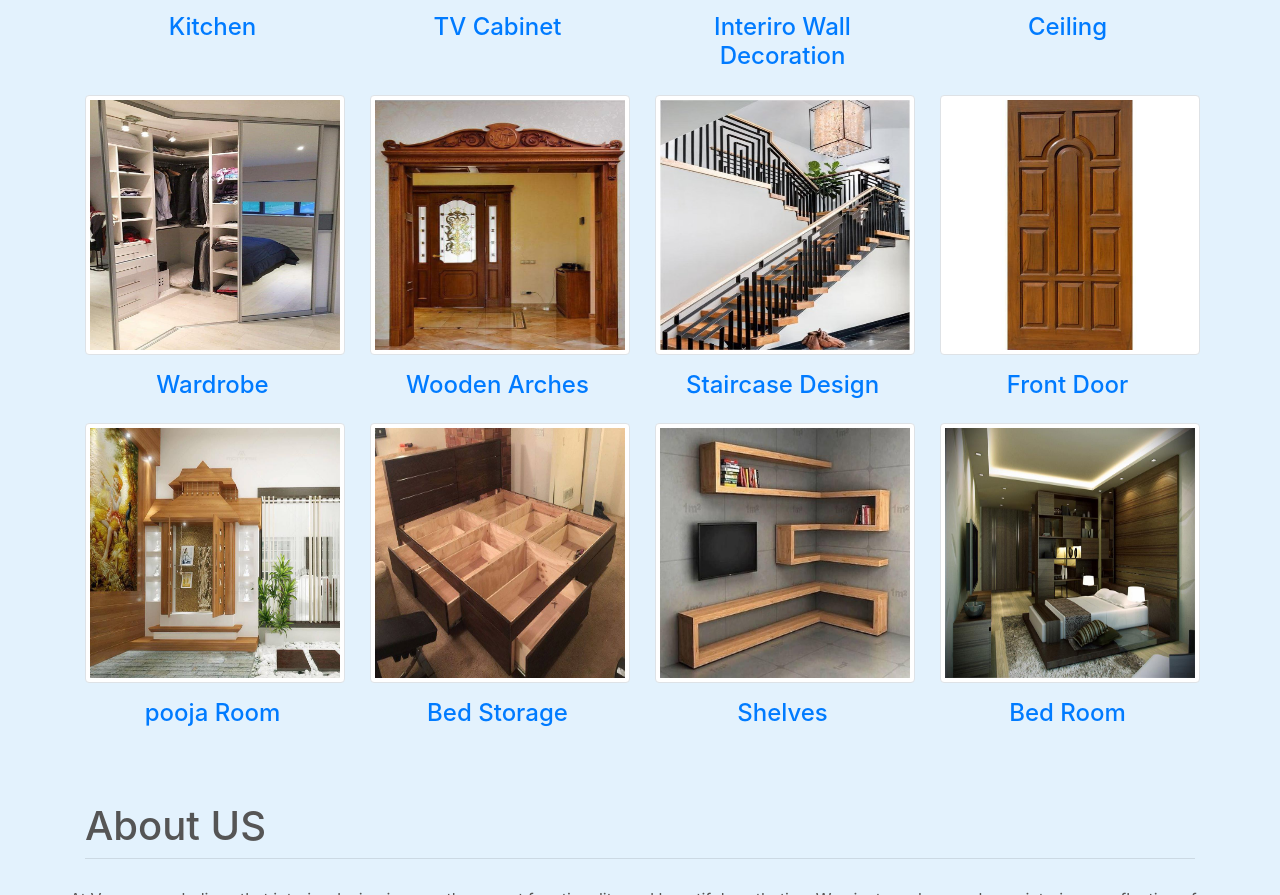
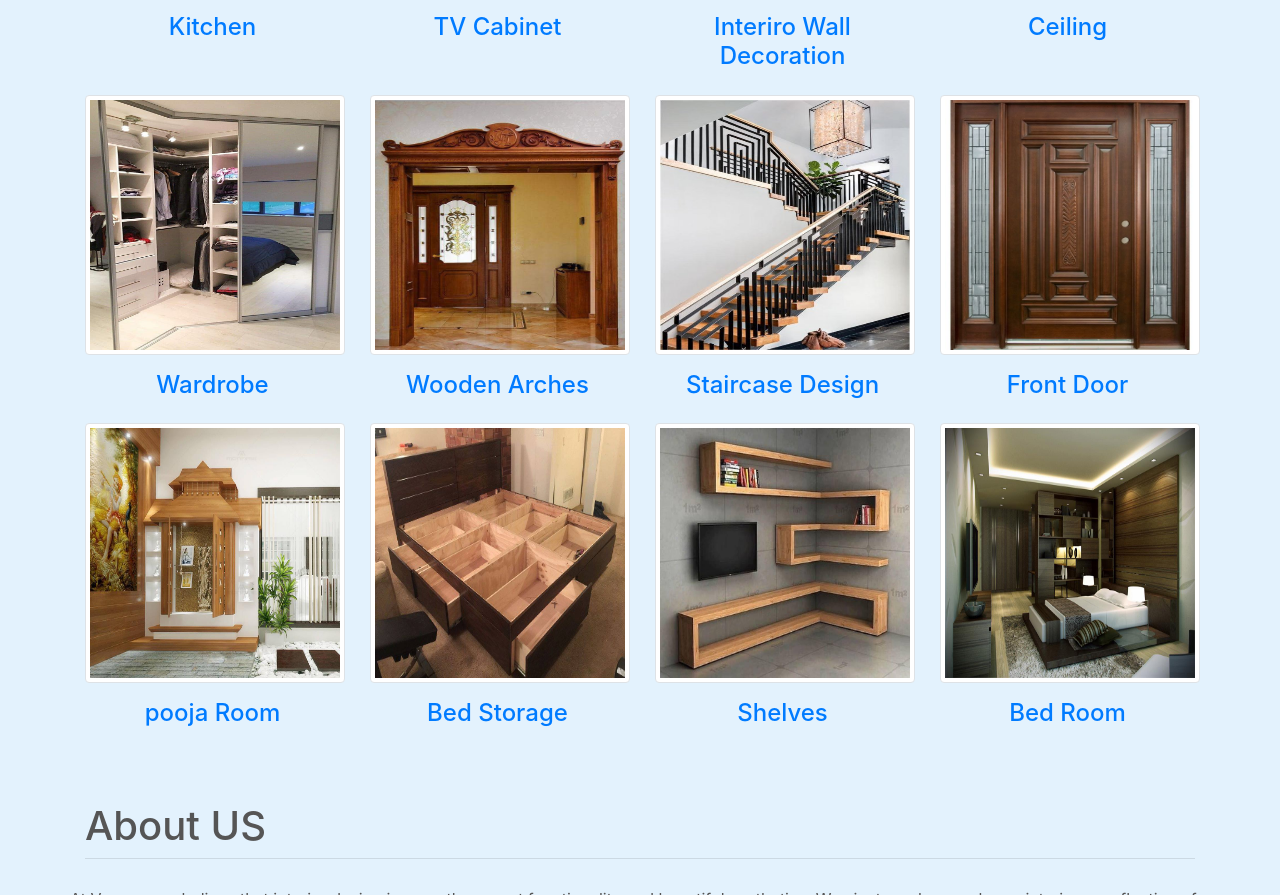
Before and after one commit to Krishnasg/vaanya, a plain HTML site: page index.html in a window 1280 px wide. Shown: the part 1204-2099 px from the top of the page. Drawn offline with nearby package versions, Linux system fonts and the light colour scheme.

Commit message:
changed door image

```diff
--- a/index.html
+++ b/index.html
@@ -137,7 +137,7 @@
                 </div>
                 <div class="col-lg-3 col-md-4 col-6">
                     <a data-galler-type="front_door_designs" href="#" class="d-block mb-4 h-100 gallery-image">
-                        <img class="img-fluid img-thumbnail" src="imgs/Front_Door_Designs/1.jpg" alt="">
+                        <img class="img-fluid img-thumbnail" src="imgs/Front_Door_Designs/6.jpg" alt="">
                         <h4 class="text-center my-3">Front Door</h4>
                     </a>
                 </div>
```
